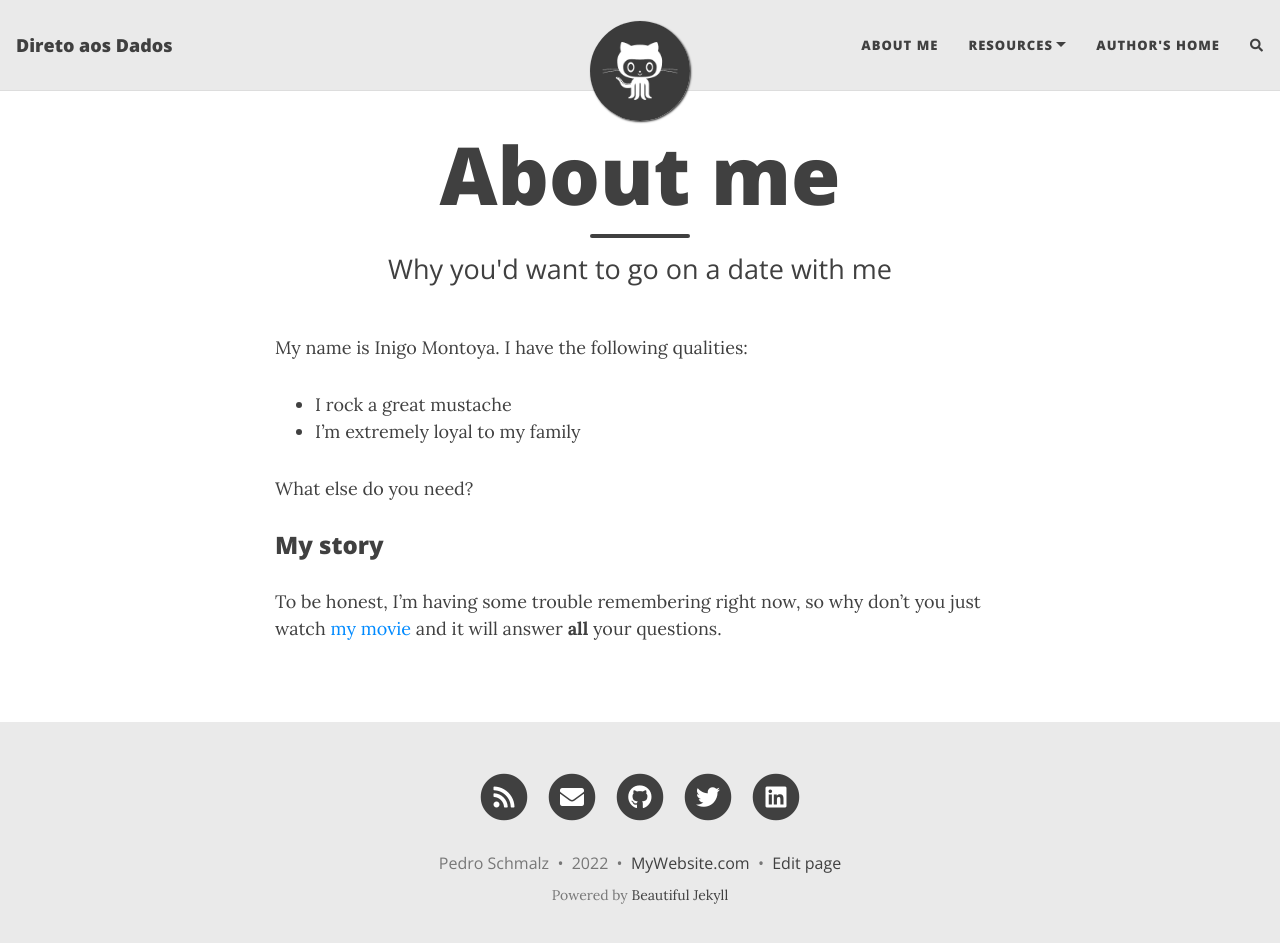
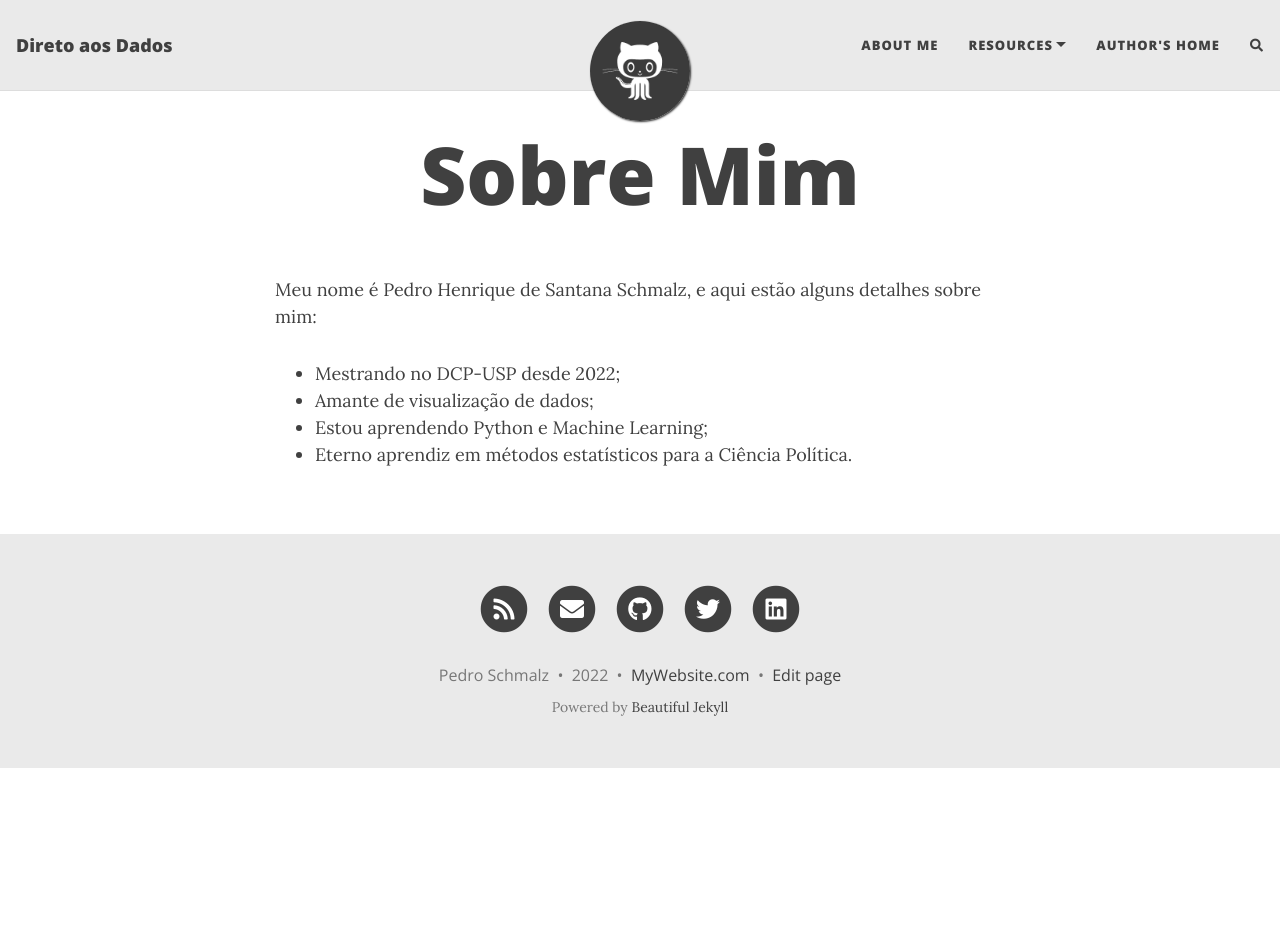
Before and after one commit to PedroSchmalz/pedroschmalz.github.io, a Jekyll site: the page built from aboutme.md, in a window 1280 px wide and 956 px high. Shown: the top 943 px of the window. Built offline with Jekyll 4.4.1, drawn with Linux system fonts in a browser that asks for light colours; nearby versions of some CDN libraries; comment, search, counter and statistics services are not loaded.

Commit message:
Update aboutme.md

```diff
--- a/aboutme.md
+++ b/aboutme.md
@@ -1,16 +1,11 @@
 ---
 layout: page
-title: About me
-subtitle: Why you'd want to go on a date with me
+title: Sobre Mim
 ---
 
-My name is Inigo Montoya. I have the following qualities:
+Meu nome é Pedro Henrique de Santana Schmalz, e aqui estão alguns detalhes sobre mim:
 
-- I rock a great mustache
-- I'm extremely loyal to my family
-
-What else do you need?
-
-### My story
-
-To be honest, I'm having some trouble remembering right now, so why don't you just watch [my movie](https://en.wikipedia.org/wiki/The_Princess_Bride_%28film%29) and it will answer **all** your questions.
+- Mestrando no DCP-USP desde 2022;
+- Amante de visualização de dados;
+- Estou aprendendo Python e Machine Learning;
+- Eterno aprendiz em métodos estatísticos para a Ciência Política.
```
